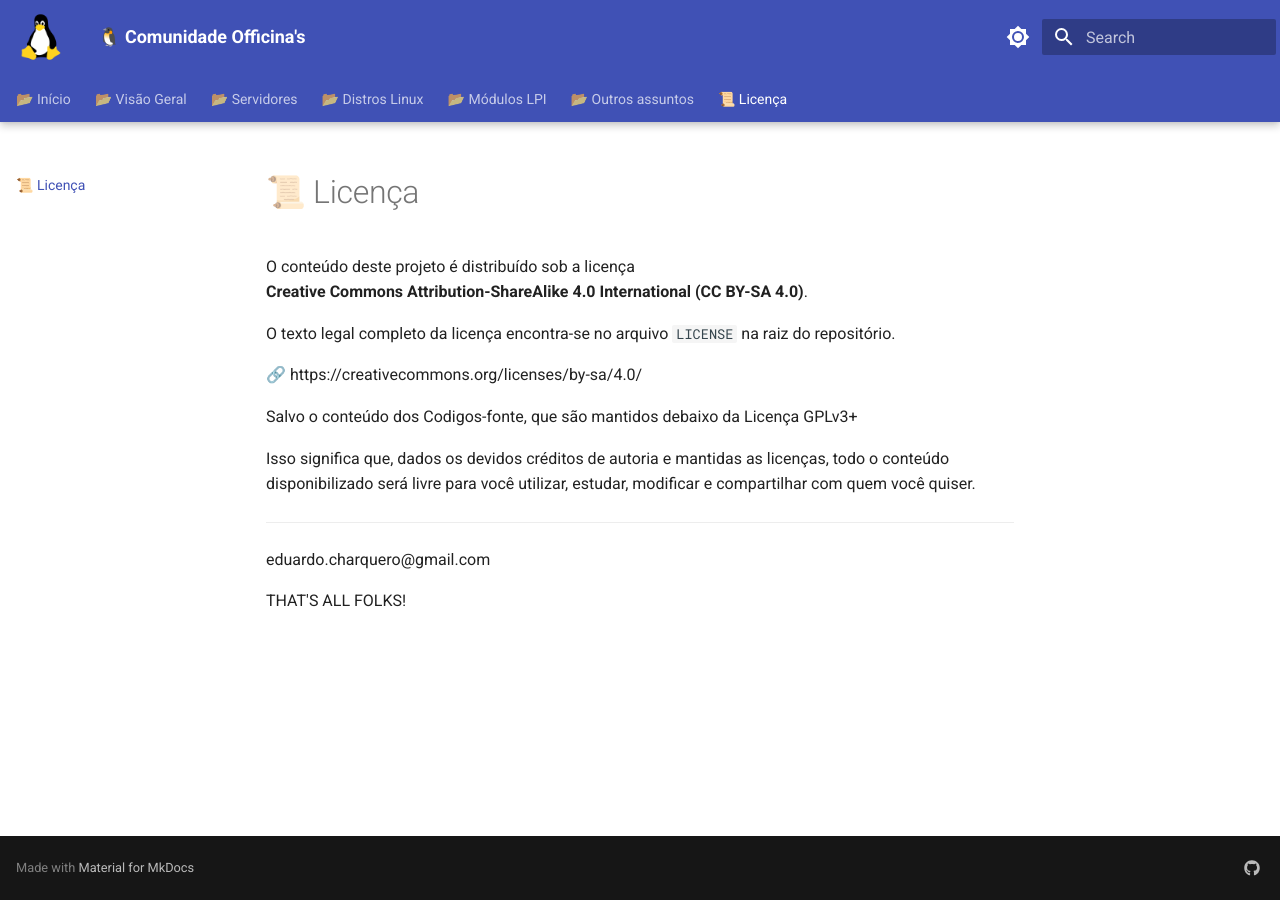
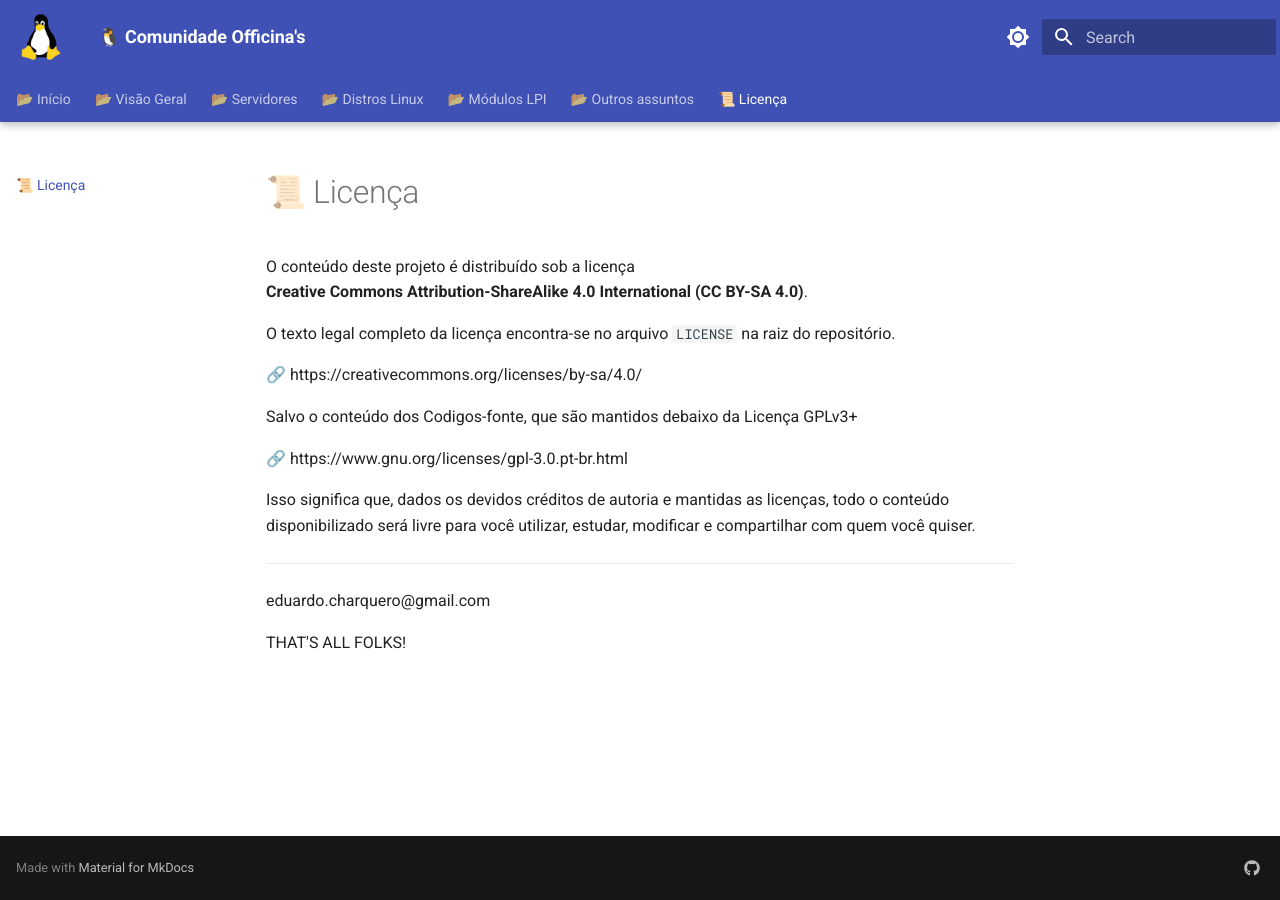
Before and after one commit to educharquero/officinas, an MkDocs documentation site: the page built from docs/Licenca.md, in a window 1280 px wide. Built offline with MkDocs 1.6.1 and Material for MkDocs 9.7.7, drawn with Linux system fonts in a browser that asks for light colours; some of the changed lines change nothing that is shown.

Commit message:
Docs: Atualiza o conteúdo do site

```diff
--- a/docs/Licenca.md
+++ b/docs/Licenca.md
@@ -9,6 +9,8 @@ O texto legal completo da licença encontra-se no arquivo `LICENSE` na raiz do r
 
 Salvo o conteúdo dos Codigos-fonte, que são mantidos debaixo da Licença GPLv3+
 
+🔗 https://www.gnu.org/licenses/gpl-3.0.pt-br.html
+
 Isso significa que, dados os devidos créditos de autoria e mantidas as licenças, todo o conteúdo disponibilizado será livre para você utilizar, estudar, modificar e compartilhar com quem você quiser.
 
 ---
```
Also changed, not shown: site/search/search_index.json.
